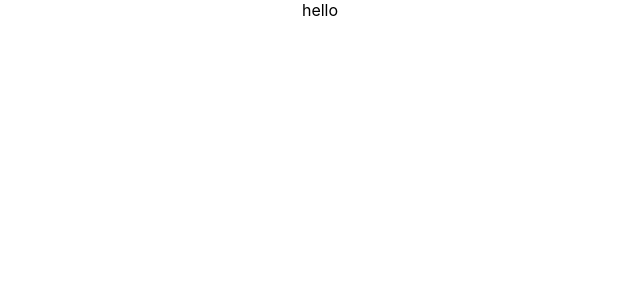
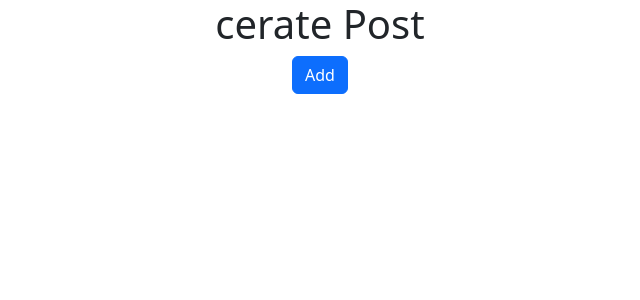
Before and after one commit to Sahid-321/crud_mern, a React (Create React App) app in the folder crud/: page /create in a window 1280 px wide. Shown: the top 300 px of the page, without its empty margins (320-960 px from the left). Built offline with nearby package versions, Linux system fonts and the light colour scheme.

Commit message:
create page

```diff
--- a/crud/package.json
+++ b/crud/package.json
@@ -6,8 +6,12 @@
     "@testing-library/jest-dom": "^5.16.5",
     "@testing-library/react": "^13.4.0",
     "@testing-library/user-event": "^13.5.0",
+    "axios": "^1.2.1",
+    "bootstrap": "^5.2.3",
     "react": "^18.2.0",
+    "react-bootstrap": "^2.7.0",
     "react-dom": "^18.2.0",
+    "react-router-dom": "^6.4.5",
     "react-scripts": "5.0.1",
     "web-vitals": "^2.1.4"
   },
--- a/crud/src/App.js
+++ b/crud/src/App.js
@@ -1,10 +1,15 @@
-import logo from './logo.svg';
 import './App.css';
+import {Button} from "react-bootstrap"
+import { useNavigate, Route, Routes } from "react-router-dom";
+
 
 function App() {
+  const navigate = useNavigate();
   return (
     <div className="App">
-      hello
+      <h1>Home Page</h1>
+<Button onClick={()=> navigate("create")  } >Next</Button>
+
     </div>
   );
 }
--- /dev/null
+++ b/crud/src/CreatePost.js
@@ -0,0 +1,12 @@
+import { Button } from "react-bootstrap";
+
+const CreatePost = ()=>{
+    return (
+        <div style={{width: "98%", margin: "auto auto", textAlign: "center"} }>
+
+        <h1>cerate Post</h1>
+        <Button>Add</Button>
+        </div>
+    )
+}
+export default CreatePost;
--- /dev/null
+++ b/crud/src/Rotes.js
@@ -0,0 +1,15 @@
+import {Route, Routes} from "react-router-dom"
+import App from "./App"
+import CreatePost from "./CreatePost"
+const RouteApp = ()=>{
+    return (
+        <>
+        <Routes>
+
+            <Route path = "/" element ={<App/>} />
+            <Route path = "/create" element = {<CreatePost/>} />
+        </Routes>
+        </>
+    )
+}
+export default RouteApp;
--- a/crud/src/index.js
+++ b/crud/src/index.js
@@ -3,11 +3,17 @@ import ReactDOM from 'react-dom/client';
 import './index.css';
 import App from './App';
 import reportWebVitals from './reportWebVitals';
+import 'bootstrap/dist/css/bootstrap.min.css';
+import {BrowserRouter} from "react-router-dom"
+import RouteApp from './Rotes';
 
 const root = ReactDOM.createRoot(document.getElementById('root'));
 root.render(
   <React.StrictMode>
-    <App />
+    <BrowserRouter>
+   <RouteApp/>
+    </BrowserRouter>
+
   </React.StrictMode>
 );
 
```
Also changed, not shown: 1 other file (tests, documents, lock files or other folders).
